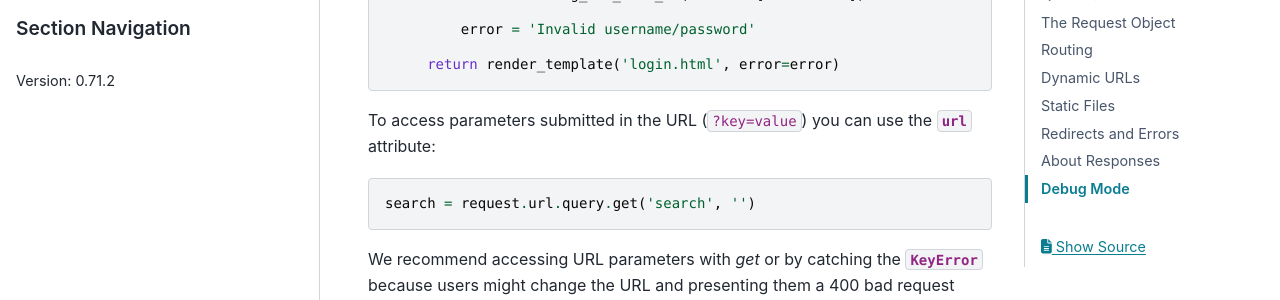
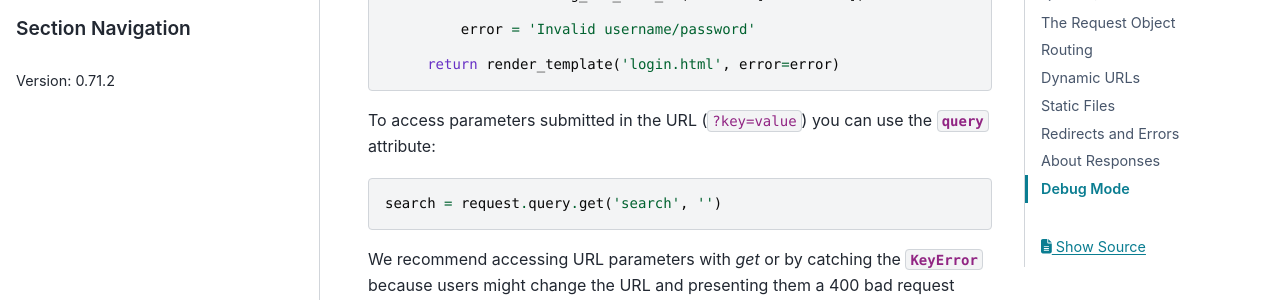
Before and after one commit to klen/muffin, a Sphinx documentation site: the page built from docs/usage.rst, in a window 1280 px wide and 900 px high, scrolled down 1060 px. Shown: the part 147-447 px from the top of the window. Built offline with Sphinx 7.4.7 and the PyData theme 0.15.4, drawn with Linux system fonts in a browser that asks for light colours.

Commit message:
feat:wip

```diff
--- a/docs/api.rst
+++ b/docs/api.rst
@@ -59,7 +59,7 @@ Request
         assert request.method == scope['method']
         assert request.scheme == scope['scheme']
 
-    .. autoattribute:: url
+    .. autoattribute:: query
 
     .. autoattribute:: headers
 
--- a/docs/usage.rst
+++ b/docs/usage.rst
@@ -59,11 +59,11 @@ attributes mentioned above:
         return render_template('login.html', error=error)
 
 To access parameters submitted in the URL (``?key=value``) you can use the
-:attr:`~muffin.Request.url` attribute:
+:attr:`~muffin.Request.query` attribute:
 
 .. code-block:: python
 
-    search = request.url.query.get('search', '')
+    search = request.query.get('search', '')
 
 We recommend accessing URL parameters with `get` or by catching the
 :exc:`KeyError` because users might change the URL and presenting them a 400
--- a/setup.cfg
+++ b/setup.cfg
@@ -33,7 +33,7 @@ packages = muffin
 python_requires = >= 3.7
 include_package_data = True
 install_requires =
-	asgi-tools      >= 0.50.2
+	asgi-tools      >= 0.51
 	modconfig       >= 0.16.0
 	ujson; implementation_name == 'cpython'
 
```
Also changed, not shown: other parts of docs/api.rst (+2 -0 lines), MIGRATION_33-40.md (+1 -1 lines).
